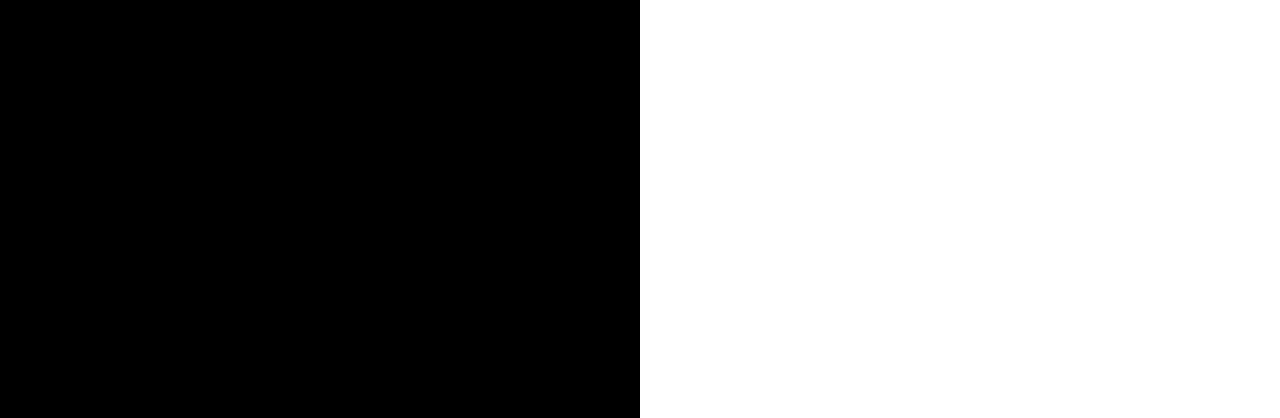
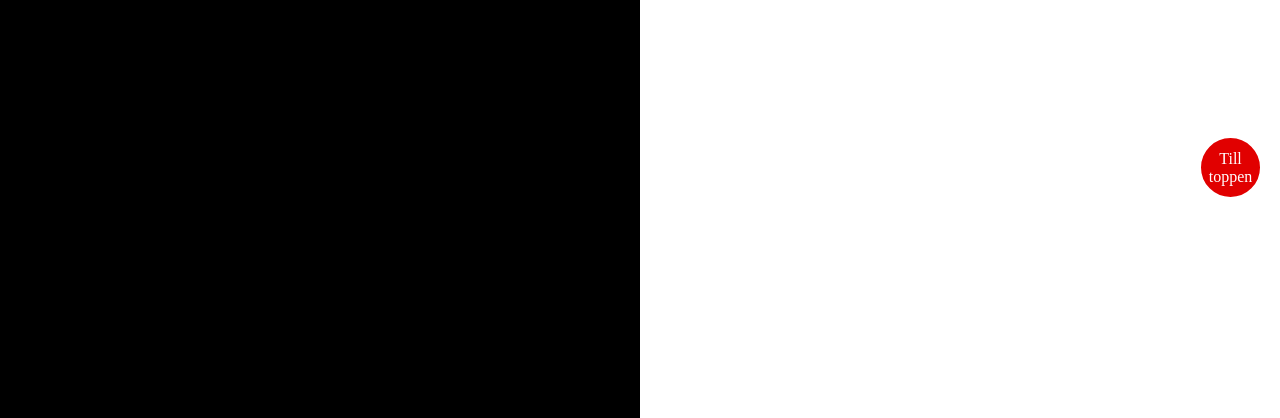
Before and after one commit to Chrisse23/songsByCountry, a website: page index.html in a window 1280 px wide. Shown: the part 382-800 px from the top of the page. Drawn offline with nearby package versions, Linux system fonts and the light colour scheme.

Commit message:
Added back to top alternative

```diff
--- a/index.html
+++ b/index.html
@@ -63,6 +63,8 @@
             </div>
         </div>
 
+        <div class="circle">Till toppen</div>
+
         <script src="http://code.jquery.com/jquery-1.11.2.min.js"></script>
         <script src="js/main.js"></script>
     </body>
--- a/js/main.js
+++ b/js/main.js
@@ -7,4 +7,24 @@ $(document).ready(function () {
 	$('.close').on('click', function () {
 		$('.overlay').css('display', 'none');
 	});
+
+	var circle = $('.circle');
+
+	var initCircle = function () {
+		circle.stop().animate({
+			'top': 500
+		}, 100);
+	}
+
+	$(window).scroll(function () {
+		circle.stop().animate({
+			'top': 500
+		}, 100);
+	});
+
+	$('.circle').click(function () {
+		$('body, html').animate({
+			scrollTop: $('body, html').offset().top
+		}, 500);
+	});
 });
--- a/sass/main.scss
+++ b/sass/main.scss
@@ -1,6 +1,7 @@
 //Variables
 
 $headerBackgroundColor: #000000;
+$red: #E10000;
 
 //mixins
 
@@ -117,6 +118,31 @@ p {
 	font-family: 'Libre Baskerville', serif;
 	text-align: center;
 	@include marginTop(20px);
+	padding-left: 50px;
+	padding-right: 50px;
+}
+
+.circle, [class*="circle--"] {
+	width: 55px;
+	height: 45px;
+	border: 2px solid $red;
+	background-color: $red;
+	float: right;
+	margin: 20px;
+	border-radius: 50%;
+	-webkit-border-radius: 50%;
+	-moz-border-radius: 50%;
+	z-index: 10;
+	text-align: center;
+	padding-top: 10px;
+	position: fixed;
+	top: 500;
+	color: white;
+	right: 0;
+}
+
+[class*="--noCenter"] {
+
 }
 
 @media all and (max-width: 768px) {
@@ -131,4 +157,8 @@ p {
 	.fa-envelope-o, .fa-github, .fa-linkedin-square {
 		display: block;
 	}
+
+	p {
+		padding: 0px;
+	}
 }
```
Also changed, not shown: css/main.css.
